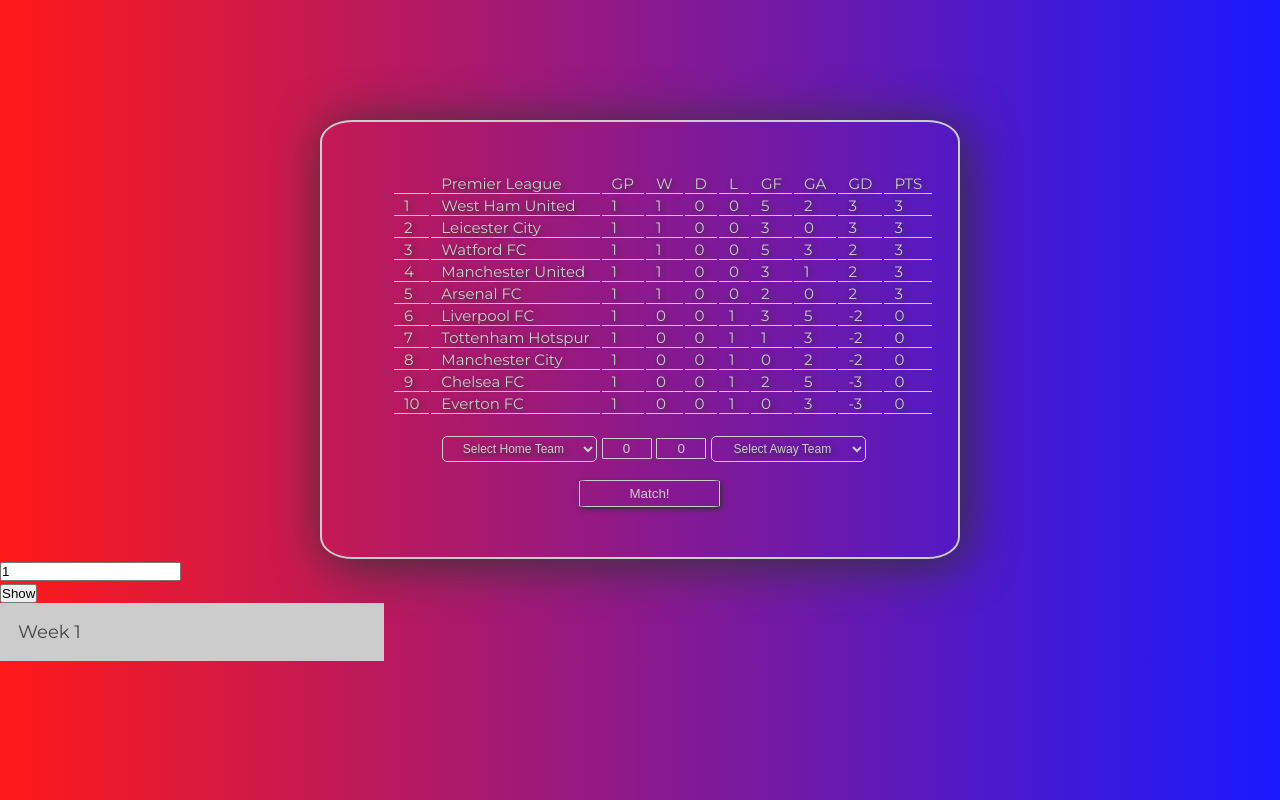
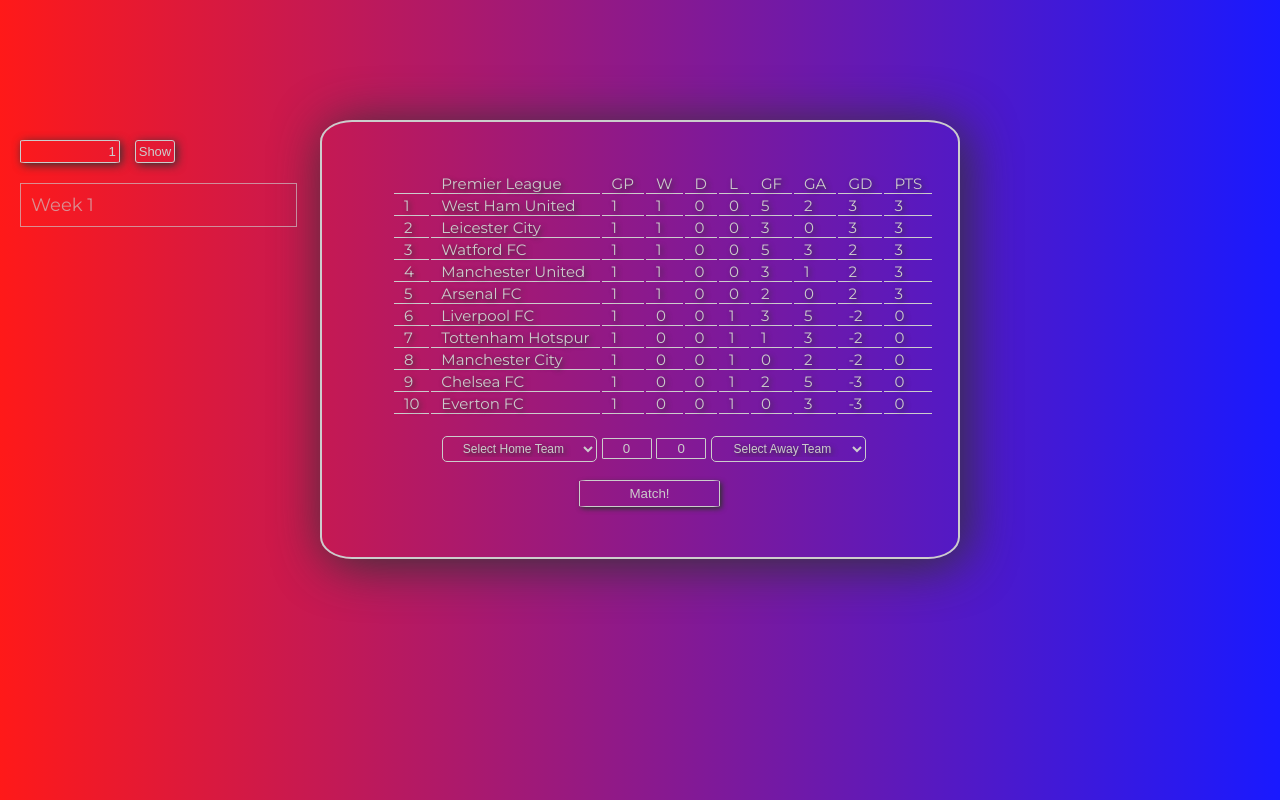
Before and after one commit to ewa1do/football-app, a website: page index.html in a window 1280 px wide. Both pictures are taken after a click on the button "Show". Drawn offline with Linux system fonts and the light colour scheme.

Commit message:
adding styles to the weeks component

```diff
--- a/css/styles.css
+++ b/css/styles.css
@@ -58,6 +58,7 @@
     color: #ccc;
 }
 
+#select-weeks,
 .select-teams > input {
     width: 5rem;
     padding: .2rem 0;
@@ -95,6 +96,77 @@
     box-shadow: 2px 2px 5px #333;
 }
 
+.week-container {
+    margin: -42rem 0 0 2rem;
+}
+
+#select-weeks {
+    width: 10rem;
+    text-align: right;
+    padding: .3rem;
+    box-shadow: 2px 2px 10px #333;
+}
+
+input::-webkit-inner-spin-button,
+input::-webkit-outer-spin-button {
+    -webkit-appearance: none;
+    margin: 0;
+}
+
+input[type=number] {
+    -moz-appearance: textfield;
+}
+
+.accordion {
+    margin-top: 2rem;
+    cursor: pointer;
+    padding: 1rem;
+    width: 22%;
+    text-align: left;
+    border: 1px solid inherit;
+    transition: all 0.4s;
+    display: block;
+    background-color: transparent;
+    color: #ccc;
+    border: 1px solid #ccc;
+    opacity: .65;
+}
+
+.active, .accordion:hover {
+    opacity: 1;
+}
+
+.slide-in {
+    animation-name: slideIn;
+    animation-duration: .5s;
+}
+
+.slide-out {
+    animation-name: slideOut;
+    animation-duration: .5s;
+}
+
+.week-btn {
+    display: inline-block;
+    margin-left: 1rem;
+}
+
+#display-week {
+    background: transparent;
+    border: 1px solid #ccc;
+    color: #ccc;
+    padding: 0.3rem;
+    border-radius: 3px;
+    font-size: 1.3rem;
+    box-shadow: 2px 2px 10px #333;
+    cursor: pointer;
+}
+
+.local-visitor {
+    font-size: 1.3rem;
+    margin-left: -1.6rem;
+}
+
 /* classes used in js */
 .remove {
     display: none;
@@ -102,24 +174,6 @@
 
 .disable {
     cursor: unset;
-}
-
-.accordion {
-    background-color: #ccc;
-    color: #444;
-    cursor: pointer;
-    padding: 18px;
-    width: 30%;
-    text-align: left;
-    /* border: 1px solid inherit; */
-    border: none;
-    outline: none;
-    transition: 0.4s;
-    display: block;
-}
-
-.active, .accordion:hover {
-    background: #333;
 }
 
 .matches > .match-list .match span {
@@ -130,3 +184,27 @@
 .show {
     display: block;
 }
+
+@keyframes slideIn {
+    0% {
+        opacity: 0;
+    }
+    50% {
+        opacity: .5;
+    }
+    100% {
+        opacity: 1;
+    }
+}
+
+@keyframes slideOut {
+    100% {
+        opacity: 1;
+    }
+    50% {
+        opacity: .5;
+    }
+    0% {
+        opacity: 0;
+    }
+}
--- a/js/index.js
+++ b/js/index.js
@@ -338,7 +338,10 @@
         accord.addEventListener('click', function () {
             this.classList.toggle('active');
             const accordShow = this.nextElementSibling.children;
-            for (const element of accordShow) element.classList.toggle('remove');
+            for (const element of accordShow) {
+                element.classList.toggle('remove');
+                element.classList.toggle('slide-in');
+            }
         });
     }
 };
```
